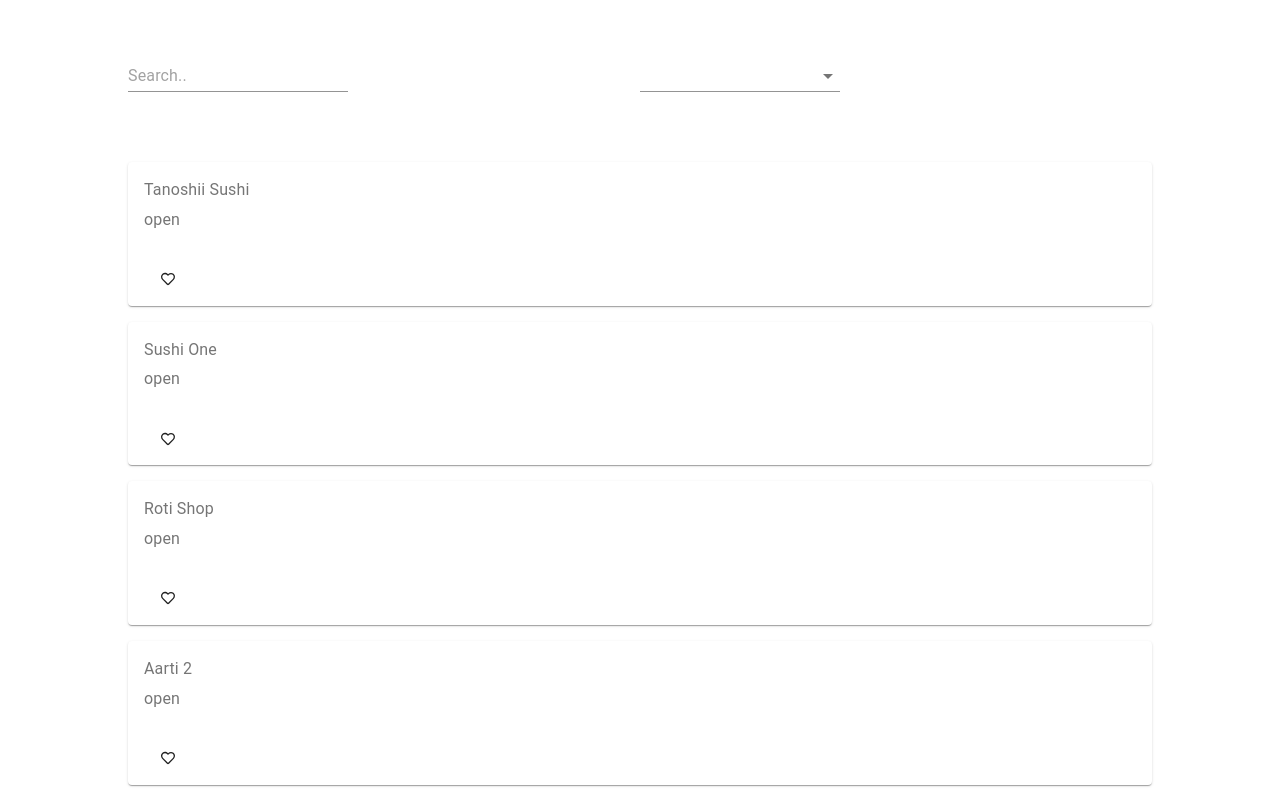
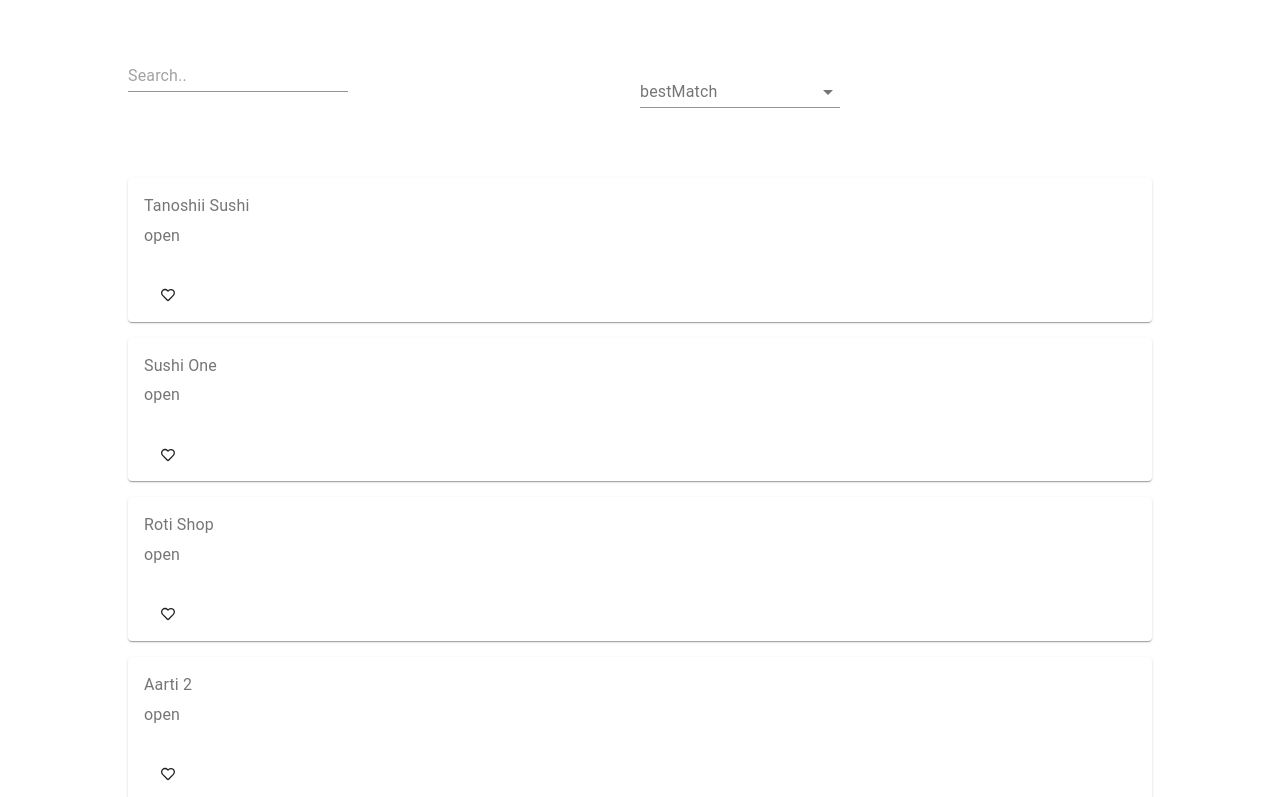
Before and after one commit to catalina1505/foodie, a React (Create React App) app: page /restaurants in a window 1280 px wide. Shown: the top 797 px of the page. Built offline with nearby package versions, Linux system fonts and the light colour scheme.

Commit message:
added topRestaurants option

```diff
--- a/src/containers/pages/restaurantsList/Filters.js
+++ b/src/containers/pages/restaurantsList/Filters.js
@@ -4,7 +4,8 @@ import {
     MenuItem,
     FormControl,
     Select,
-    Input
+    Input,
+    InputLabel
 } from '@material-ui/core';
 
 import './Filters.scss';
@@ -44,11 +45,12 @@ export default function Restaurant(props) {
 
             <Grid item md={6} xs={12}>
                 <FormControl className='form-control'>
+                <InputLabel htmlFor="name-multiple">{props.restaurants && Object.keys(props.restaurants[0].sortingValues).map(((el => el)))[0]}</InputLabel>
+{/* try to use native select */}
                     <Select
-                        labelId="demo-simple-select-label"
-                        id="demo-simple-select"
+                        labelId="simple-select-label"
+                        id="simple-select"
                         value={props.select}
-                        defaultValue={"bestMatch"}
                         onChange={handleChangeSelect}
                         >
                         {props.restaurants && Object.keys(props.restaurants[0].sortingValues).map(((el, i) => <MenuItem key={i} value={el}>{el}</MenuItem>))})}
--- a/src/containers/pages/restaurantsList/RestaurantsList.js
+++ b/src/containers/pages/restaurantsList/RestaurantsList.js
@@ -8,27 +8,22 @@ import './RestaurantsList.scss';
 
 export default function RestaurantsList() {
 
-    // const [restaurantsWithId, setRestaurantsWithId] = useState([])
+    const [topRestaurantsAdded, setTopRestaurantsAdded] = useState([]);
     const [stateOrderedRestaurants, setStateOrderedRestaurants] = useState([]);
     const [searchString, setSearchString] = useState('');
     const [select, setSelect] = useState('');
     const [filtered, setFiltered] = useState([]);
     const [fav, setFav] = useState([]);
 
-    //ordered the data from the json by state
     useEffect(() => {
-        // const makeCounter = () => {
-        //     var i = 0;
-        //     return function () {
-        //         return i++;
-        //     }
-        // }
-        // let id = makeCounter();
-        // restaurants.restaurants.map((el => restaurantsWithId.push({ ...el, id: id() })))
+        //add topRestaurants to the data
+        restaurants.restaurants.map((el =>  topRestaurantsAdded.push({...el,
+            ...el.sortingValues.topRestaurants = (el.sortingValues.distance * el.sortingValues.popularity) + el.sortingValues.ratingAverage })));
 
         //!!!ALSO FAVORITES MUST BE ORDERED BY STATE
 
-        const x = restaurants.restaurants.sort(function (a, b) {
+        //sort the new data based on state
+        const x = topRestaurantsAdded.sort(function (a, b) {
             if (a.status === b.status) { return 0; }
             return a.status > b.status ? -1 : 1
         })
@@ -43,8 +38,10 @@ export default function RestaurantsList() {
             stateOrderedRestaurants: z
         });
 
+
     }, []);
 
+    console.log("select", select);
 
 
     const addToFav = (i) => {
```
